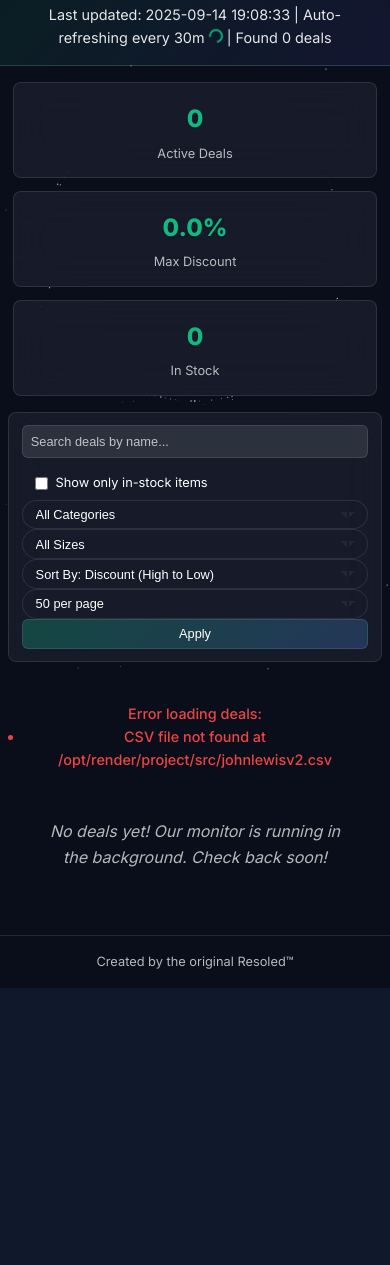
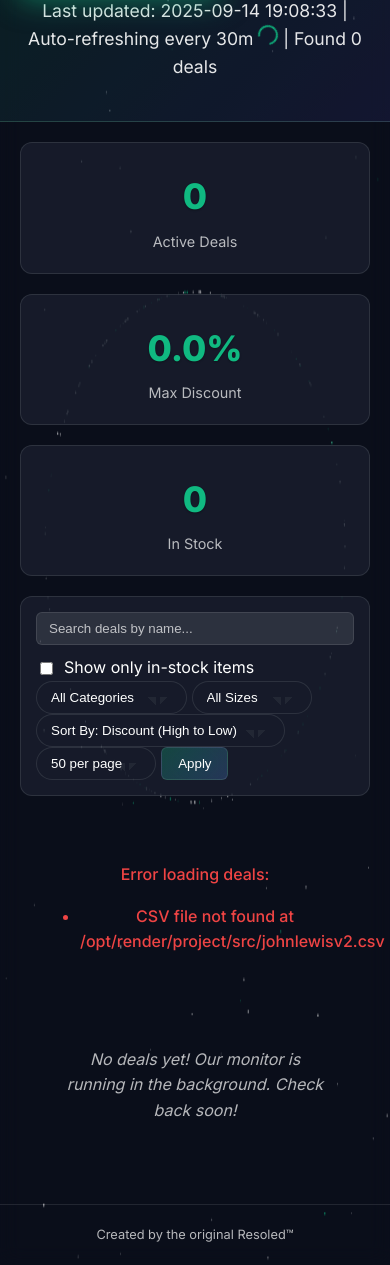
Before and after one commit to Resoledev/salescout-app, a Flask app: page / in a window 390 px wide. Shown: the part 171-1436 px from the top of the page. Before the commit the page ends 1159 px from the top, so only its background shows below. Run offline with Flask 2, Linux system fonts and the light colour scheme.

Commit message:
Update style.css

```diff
--- a/static/style.css
+++ b/static/style.css
@@ -10,42 +10,37 @@
     --gradient: linear-gradient(135deg, rgba(16, 185, 129, 0.2) 0%, rgba(99, 102, 241, 0.2) 100%);
     --glass-blur: blur(20px);
 }
-
-* {
-    margin: 0;
-    padding: 0;
-    box-sizing: border-box;
-}
-
 body {
     font-family: 'Inter', Segoe UI, Tahoma, Geneva, sans-serif;
+    margin: 0;
     background: var(--bg-primary);
     color: var(--text-primary);
     line-height: 1.6;
+    backdrop-filter: blur(10px);
     overflow-x: hidden;
 }
 
-/* Global button reset */
+/* Global button reset for visibility */
 button, .btn {
     color: var(--text-primary) !important;
     background-color: rgba(16, 185, 129, 0.1) !important;
     border: 1px solid var(--border) !important;
 }
 
-/* Header */
 .header {
     background: var(--gradient);
     backdrop-filter: var(--glass-blur);
     border-bottom: 1px solid var(--border);
-    padding: 2rem;
+    padding: 60px 20px;
     text-align: center;
+    position: relative;
+    overflow: hidden;
     display: flex;
     align-items: center;
     justify-content: center;
+    gap: 20px;
     flex-wrap: wrap;
-    gap: 1rem;
 }
-
 .header::before {
     content: '';
     position: absolute;
@@ -56,151 +51,132 @@
     background: rgba(0,0,0,0.3);
     z-index: 1;
 }
-
 .header > * {
     position: relative;
     z-index: 2;
 }
-
 .logo {
-    max-width: 120px;
-    width: 20vw;
-    height: auto;
+    height: 160px;
+    width: auto;
+    background: transparent;
+    position: absolute;
+    top: 20px;
+    left: 20px;
     transition: filter 0.3s, transform 0.3s;
     filter: drop-shadow(0 0 15px rgba(16, 185, 129, 0.6));
+    z-index: 3;
 }
-
 .logo:hover {
     transform: scale(1.05);
     filter: drop-shadow(0 0 25px rgba(16, 185, 129, 0.8));
 }
-
 .header-title {
     text-align: center;
 }
-
 .header h2 {
-    margin: 0 0 0.3rem;
-    font-size: 2.5rem;
+    margin: 0 0 5px;
+    font-size: 3.5rem;
     font-weight: 800;
     letter-spacing: 0.05em;
     text-transform: uppercase;
     color: var(--text-primary);
     line-height: 1.1;
 }
-
 .header h3 {
-    margin: 0 0 0.3rem;
-    font-size: 1.4rem;
+    margin: 0 0 5px;
+    font-size: 1.6rem;
     font-weight: 400;
     color: var(--text-primary);
     opacity: 0.9;
+    letter-spacing: -0.01em;
 }
-
 .header .tagline {
-    margin: 0 0 0.8rem;
+    margin: 0 0 15px;
     font-size: 1rem;
     color: var(--accent);
     font-style: italic;
     opacity: 0.8;
 }
-
 .header p {
     margin: 0;
-    font-size: 1rem;
+    font-size: 1.1rem;
     opacity: 0.9;
 }
-
-/* Stats Hero */
 .stats-hero {
     display: grid;
-    grid-template-columns: repeat(auto-fit, minmax(180px, 1fr));
-    gap: 1rem;
-    max-width: 1000px;
-    margin: 1rem auto;
-    padding: 0 1rem;
+    grid-template-columns: repeat(auto-fit, minmax(200px, 1fr));
+    gap: 20px;
+    max-width: 800px;
+    margin: 20px auto;
+    padding: 0 20px;
 }
-
 .stat-card {
     background: var(--bg-secondary);
     backdrop-filter: var(--glass-blur);
-    padding: 1rem;
-    border-radius: 8px;
+    padding: 20px;
+    border-radius: 12px;
     text-align: center;
     border: 1px solid var(--border);
     transition: transform 0.2s, box-shadow 0.2s;
 }
-
 .stat-card:hover {
     transform: translateY(-2px);
     box-shadow: 0 4px 12px rgba(16, 185, 129, 0.3);
 }
-
 .stat-number {
-    font-size: 1.8rem;
+    font-size: 2.2rem;
     font-weight: 800;
     color: var(--accent);
-    margin: 0 0 0.3rem;
+    margin: 0 0 5px;
     text-shadow: 0 1px 2px rgba(0,0,0,0.3);
 }
-
 .stat-icon {
-    font-size: 1.2rem;
-    margin-bottom: 0.3rem;
+    font-size: 1.5rem;
+    margin-bottom: 5px;
 }
-
 .stat-label {
     font-size: 0.9rem;
     color: var(--text-secondary);
     margin: 0;
 }
-
-/* Container */
 .container {
     max-width: 1200px;
     margin: 0 auto;
-    padding: 0 1rem;
+    padding: 0 20px;
 }
-
-/* Search and Filter Bar */
 .search-filter-bar {
     background: var(--bg-secondary);
     backdrop-filter: var(--glass-blur);
-    padding: 1rem;
-    border-radius: 8px;
-    margin-bottom: 1.5rem;
+    padding: 15px;
+    border-radius: 12px;
+    margin-bottom: 30px;
     border: 1px solid var(--border);
     display: flex;
+    justify-content: space-between;
+    align-items: center;
     flex-wrap: wrap;
-    gap: 0.8rem;
-    align-items: center;
+    gap: 10px;
 }
-
 .search-input {
     flex: 1;
-    padding: 0.5rem;
+    padding: 8px 12px;
     background: rgba(255, 255, 255, 0.1);
     border: 1px solid var(--border);
     border-radius: 6px;
     color: var(--text-primary);
-    min-width: 150px;
-    font-size: 0.9rem;
+    min-width: 200px;
 }
-
 .search-input::placeholder {
     color: var(--text-secondary);
 }
-
 .filter-bar label {
     display: flex;
     align-items: center;
-    gap: 0.5rem;
+    gap: 8px;
     cursor: pointer;
-    font-size: 0.9rem;
 }
-
 .filter-bar button {
-    padding: 0.5rem 1rem;
+    padding: 8px 16px;
     background: var(--gradient);
     backdrop-filter: var(--glass-blur);
     color: white;
@@ -210,261 +186,204 @@
     font-weight: 500;
     transition: opacity 0.2s;
 }
-
 .filter-bar button:hover {
     opacity: 0.9;
 }
 
-/* Pill-style select inputs */
+/* --- Pill-style select inputs for category, size, sort, and per-page --- */
 .category-input, .size-input, .sort-input, .per-page-input {
     -webkit-appearance: none;
     appearance: none;
     background: linear-gradient(135deg, rgba(255,255,255,0.05) 0%, rgba(255,255,255,0.02) 100%);
     color: var(--text-primary);
     border: 1px solid var(--border);
-    padding: 0.5rem 1.8rem 0.5rem 0.8rem;
+    padding: 8px 14px;
     border-radius: 999px;
-    min-width: 100px;
+    min-width: 120px;
     cursor: pointer;
     font-weight: 500;
-    font-size: 0.9rem;
     background-image: linear-gradient(45deg, transparent 50%, rgba(255,255,255,0.06) 50%),
                       linear-gradient(135deg, rgba(255,255,255,0.06) 50%, transparent 50%);
-    background-position: calc(100% - 20px) calc(50%), calc(100% - 12px) calc(50%);
-    background-size: 6px 6px;
+    background-position: calc(100% - 30px) calc(1em + 2px), calc(100% - 18px) calc(1em + 2px);
+    background-size: 8px 8px;
     background-repeat: no-repeat;
     transition: box-shadow 0.2s, background 0.2s;
 }
-
 .category-input:hover, .size-input:hover, .sort-input:hover, .per-page-input:hover {
     background: linear-gradient(135deg, rgba(16,185,129,0.1) 0%, rgba(99,102,241,0.1) 100%);
     box-shadow: 0 0 0 2px rgba(16,185,129,0.2);
 }
-
 .category-input:focus, .size-input:focus, .sort-input:focus, .per-page-input:focus {
     outline: none;
     box-shadow: 0 6px 20px rgba(16,185,129,0.12);
 }
 
-/* Cards */
+/* --- Cards --- */
 .deals-grid {
     display: grid;
-    grid-template-columns: repeat(auto-fit, minmax(300px, 1fr));
-    gap: 1rem;
-    padding: 0 1rem;
+    gap: 20px;
 }
-
 .deal-card {
     background: var(--bg-secondary);
     backdrop-filter: var(--glass-blur);
-    border-radius: 8px;
-    padding: 1rem;
+    border-radius: 12px;
+    padding: 20px;
     border: 1px solid var(--border);
     transition: transform 0.2s, box-shadow 0.2s, opacity 0.5s;
     opacity: 0;
     animation: flyIn 0.6s ease-out forwards;
     display: grid;
-    grid-template-columns: 100px 1fr 150px;
-    gap: 1rem;
-    align-items: center;
+    grid-template-columns: 120px 1fr 180px;
+    gap: 15px;
+    align-items: center; /* center content vertically */
 }
-
 .deal-card:nth-child(1) { animation-delay: 0.1s; }
 .deal-card:nth-child(2) { animation-delay: 0.2s; }
 .deal-card:nth-child(3) { animation-delay: 0.3s; }
-
 @keyframes flyIn {
     to { opacity: 1; transform: translateY(0); }
     from { opacity: 0; transform: translateY(20px); }
 }
-
 .deal-card:hover {
     transform: translateY(-2px);
     box-shadow: 0 4px 12px rgba(16, 185, 129, 0.2);
 }
-
 .image-placeholder {
-    width: 100px;
-    height: 100px;
+    width: 120px;
+    height: 120px;
     background: linear-gradient(180deg, rgba(255,255,255,0.02), rgba(255,255,255,0.01));
     border-radius: 8px;
     display: flex;
     align-items: center;
     justify-content: center;
     color: var(--text-secondary);
-    font-size: 0.8rem;
+    font-size: 0.9rem;
     text-align: center;
-    min-width: 100px;
+    min-width: 120px;
 }
-
 .deal-image {
-    width: 100px;
-    height: 100px;
+    width: 120px;
+    height: 120px;
     object-fit: cover;
     border-radius: 8px;
     cursor: pointer;
 }
-
 .deal-info {
     display: grid;
-    gap: 0.5rem;
+    gap: 8px;
 }
-
 .deal-name {
-    font-size: 1rem;
+    font-size: 1.1rem;
     font-weight: 600;
     margin: 0;
     color: var(--text-primary);
 }
-
 .deal-meta {
     display: grid;
-    grid-template-columns: repeat(auto-fit, minmax(80px, 1fr));
-    gap: 0.5rem;
-    font-size: 0.8rem;
+    grid-template-columns: repeat(auto-fit, minmax(100px, 1fr));
+    gap: 10px;
+    font-size: 0.9rem;
     color: var(--text-secondary);
     align-items: center;
+    height: 100px; /* Fixed height to align elements */
 }
-
 .deal-meta div {
     overflow: hidden;
     text-overflow: ellipsis;
     white-space: nowrap;
 }
-
 .discount {
     font-weight: bold;
     color: var(--danger);
-    text-align: center;
+    font-size: 0.9rem;
+    line-height: 1; /* Tighter line height */
+    padding: 0; /* Remove padding to eliminate gaps */
+    text-align: center; /* Center align for consistency */
 }
-
 .status-in { color: var(--success); font-weight: bold; }
 .status-out { color: var(--danger); font-weight: bold; }
 
-/* Action Buttons */
+/* Large right-side action button */
 .deal-action {
     display: flex;
     align-items: center;
     justify-content: center;
-    flex-direction: column;
-    gap: 0.5rem;
+    flex-direction: column; /* Stack buttons vertically */
+    gap: 10px; /* Space between buttons */
 }
-
 .btn-view {
     display: inline-block;
-    padding: 0.5rem 1rem;
+    padding: 12px 22px;
     background: linear-gradient(135deg, rgba(16,185,129,1) 0%, rgba(99,102,241,1) 100%);
     color: #fff !important;
     text-decoration: none;
-    border-radius: 8px;
+    border-radius: 12px;
     font-weight: 700;
-    box-shadow: 0 4px 12px rgba(16,185,129,0.12);
-    transition: transform 0.15s ease, box-shadow 0.15s ease;
+    box-shadow: 0 6px 18px rgba(16,185,129,0.12);
+    transition: transform 0.15s ease, box-shadow 0.15s ease, opacity 0.15s;
+}
+.btn-view:hover {
+    transform: translateY(-3px);
+    box-shadow: 0 10px 30px rgba(16,185,129,0.18);
 }
 
-.btn-view:hover {
-    transform: translateY(-2px);
-    box-shadow: 0 6px 20px rgba(16,185,129,0.18);
-}
-
+/* Favorite button: Darker bg for better contrast, white text */
 .btn-favorite {
-    padding: 0.5rem;
+    padding: 8px 12px;
     background: rgba(16, 185, 129, 0.1);
     color: var(--text-primary) !important;
     border: 1px solid var(--border);
-    border-radius: 8px;
+    border-radius: 12px;
     cursor: pointer;
-    font-size: 1rem;
+    font-size: 1.2rem;
     transition: background 0.2s, color 0.2s, box-shadow 0.2s;
 }
-
 .btn-favorite:hover {
     background: var(--accent);
     color: #fff !important;
     box-shadow: 0 4px 12px rgba(16, 185, 129, 0.3);
 }
 
-/* Pagination */
-.pagination {
-    display: flex;
-    justify-content: center;
-    gap: 0.5rem;
-    margin: 1rem 0;
-    flex-wrap: wrap;
-}
-
-.pagination a {
-    padding: 0.5rem 0.8rem;
-    background: var(--bg-secondary);
-    border: 1px solid var(--border);
-    border-radius: 6px;
-    color: var(--text-primary);
-    text-decoration: none;
-    font-weight: 500;
-    font-size: 0.9rem;
-    transition: background 0.2s, color 0.2s;
-}
-
-.pagination a:hover {
-    background: var(--accent);
-    color: #fff;
-}
-
-.pagination a.active {
-    background: var(--accent);
-    color: #fff;
-    font-weight: 600;
-}
-
-/* Other */
+/* rest of your CSS unchanged below */
 .deal-link {
     color: var(--accent);
     text-decoration: none;
     font-weight: 500;
 }
-
 .deal-link:hover { text-decoration: underline; }
-
 .empty {
     text-align: center;
     color: var(--text-secondary);
-    padding: 2rem;
+    padding: 40px;
     font-style: italic;
-    font-size: 1rem;
 }
-
 .error-message {
     text-align: center;
     color: var(--danger);
-    padding: 1rem;
+    padding: 20px;
     font-weight: 500;
-    font-size: 0.9rem;
 }
-
 .spinner {
     display: inline-block;
-    width: 14px;
-    height: 14px;
+    width: 16px;
+    height: 16px;
     border: 2px solid var(--accent);
     border-top: 2px solid transparent;
     border-radius: 50%;
     animation: spin 1s linear infinite;
 }
-
 @keyframes spin {
     0% { transform: rotate(0deg); }
     100% { transform: rotate(360deg); }
 }
-
 footer {
     text-align: center;
-    padding: 1rem;
+    padding: 20px;
     font-size: 0.8rem;
     color: var(--text-secondary);
     border-top: 1px solid var(--border);
-    margin-top: 2rem;
+    margin-top: 40px;
 }
-
 #stars-canvas {
     position: fixed;
     top: 0;
@@ -474,143 +393,38 @@
     z-index: -1;
     pointer-events: none;
 }
-
-/* Mobile Media Queries */
+/* --- Pagination styling --- */
+.pagination {
+    display: flex;
+    justify-content: center;
+    gap: 10px;
+    margin: 20px 0;
+    flex-wrap: wrap;
+}
+.pagination a {
+    padding: 8px 12px;
+    background: var(--bg-secondary);
+    border: 1px solid var(--border);
+    border-radius: 6px;
+    color: var(--text-primary);
+    text-decoration: none;
+    font-weight: 500;
+    transition: background 0.2s, color 0.2s;
+}
+.pagination a:hover {
+    background: var(--accent);
+    color: #fff;
+}
+.pagination a.active {
+    background: var(--accent);
+    color: #fff;
+    font-weight: 600;
+}
 @media (max-width: 768px) {
-    .header {
-        flex-direction: column;
-        padding: 1.5rem;
-        gap: 0.8rem;
-    }
-
-    .header h2 {
-        font-size: 1.8rem;
-    }
-
-    .header h3 {
-        font-size: 1.2rem;
-    }
-
-    .header p {
-        font-size: 0.9rem;
-    }
-
-    .logo {
-        max-width: 80px;
-        width: 25vw;
-    }
-
-    .stats-hero {
-        grid-template-columns: 1fr;
-        gap: 0.8rem;
-        padding: 0 0.8rem;
-    }
-
-    .stat-card {
-        padding: 0.8rem;
-    }
-
-    .stat-number {
-        font-size: 1.5rem;
-    }
-
-    .stat-label {
-        font-size: 0.8rem;
-    }
-
-    .search-filter-bar {
-        flex-direction: column;
-        align-items: stretch;
-        gap: 0.5rem;
-        padding: 0.8rem;
-    }
-
-    .search-input {
-        min-width: 100%;
-        font-size: 0.8rem;
-    }
-
-    .filter-bar label,
-    .category-input,
-    .size-input,
-    .sort-input,
-    .per-page-input,
-    .filter-bar button {
-        font-size: 0.8rem;
-        padding: 0.4rem 0.8rem;
-        min-width: 0;
-        width: 100%;
-    }
-
-    .deals-grid {
-        grid-template-columns: 1fr;
-        gap: 0.8rem;
-        padding: 0 0.8rem;
-    }
-
-    .deal-card {
-        grid-template-columns: 1fr;
-        gap: 0.8rem;
-        padding: 0.8rem;
-    }
-
-    .deal-image,
-    .image-placeholder {
-        width: 80px;
-        height: 80px;
-        min-width: 80px;
-    }
-
-    .deal-name {
-        font-size: 0.9rem;
-    }
-
-    .deal-meta {
-        grid-template-columns: 1fr;
-        gap: 0.4rem;
-        font-size: 0.75rem;
-    }
-
-    .deal-action {
-        flex-direction: row;
-        gap: 0.5rem;
-    }
-
-    .btn-view,
-    .btn-favorite {
-        padding: 0.4rem 0.8rem;
-        font-size: 0.8rem;
-    }
-
-    .pagination {
-        gap: 0.4rem;
-    }
-
-    .pagination a {
-        padding: 0.4rem 0.6rem;
-        font-size: 0.8rem;
-    }
+    .header h2 { font-size: 2.5rem; }
+    .header h3 { font-size: 1.3rem; }
+    .logo { height: 150px; }
+    .deal-card { grid-template-columns: 1fr; }
+    .search-filter-bar { flex-direction: column; align-items: stretch; }
+    .header { flex-direction: column; gap: 15px; padding: 40px 20px; }
 }
-
-@media (max-width: 480px) {
-    .header {
-        padding: 1rem;
-    }
-
-    .header h2 {
-        font-size: 1.5rem;
-    }
-
-    .header h3 {
-        font-size: 1rem;
-    }
-
-    .logo {
-        max-width: 60px;
-        width: 20vw;
-    }
-
-    .container {
-        padding: 0 0.5rem;
-    }
-}
```
